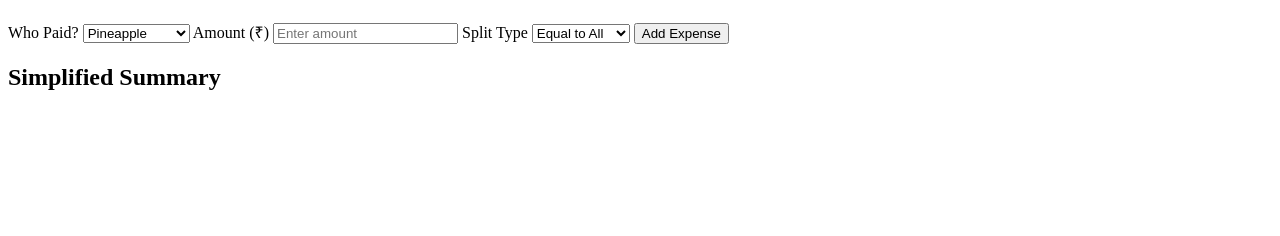
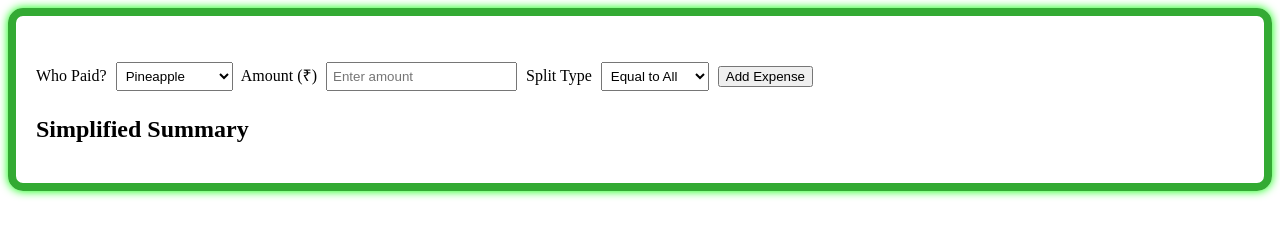
Before and after one commit to msmanu/thg_splitexpense, a plain HTML site: page expense.html in a window 1280 px wide. Drawn offline with Linux system fonts and the light colour scheme; no server answers.

Commit message:
Update expense.html

```diff
--- a/expense.html
+++ b/expense.html
@@ -4,11 +4,11 @@
   <meta charset="UTF-8">
   <meta name="viewport" content="width=device-width, initial-scale=1.0">
   <title>Expense Split</title>
-  <link rel="stylesheet" href="style.css">
+  <link rel="stylesheet" href="styles.css">
   <link href="https://fonts.googleapis.com/css2?family=Press+Start+2P&display=swap" rel="stylesheet">
 </head>
-<body class="minecraft-border">
-  <h1 id="splitTitle" class="indiana-style"></h1>
+<body class="border-minecraft">
+  <h1 id="splitTitle" class="indiana-title"></h1>
 
   <div class="form-section">
     <label for="payer">Who Paid?</label>
```
